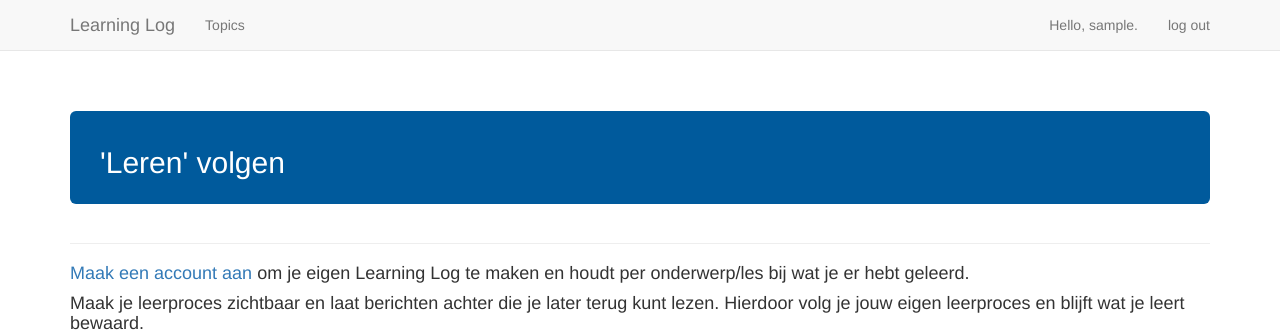
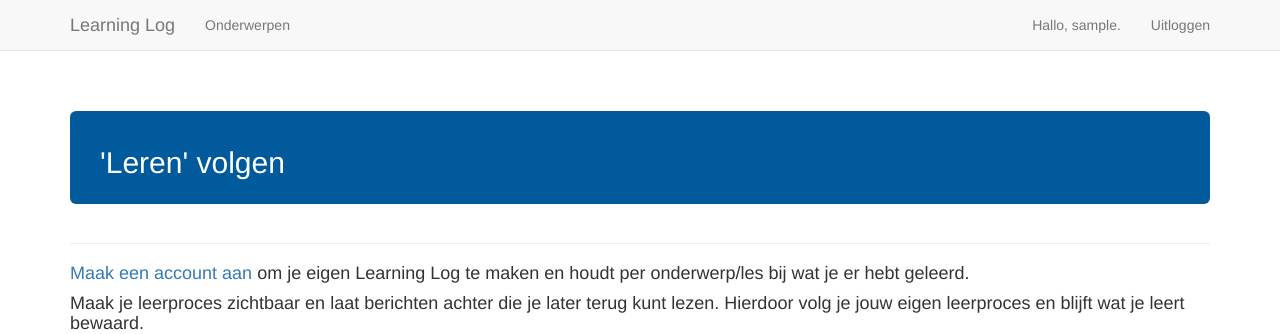
Before and after one commit to svdr555/learning_log, a Django app: page / in a window 1280 px wide. Shown: the top 334 px of the page. Run offline with Django 5.2, Linux system fonts and the light colour scheme; the visitor is signed in with stand-in values (Sample User, id 1); some libraries are stand-ins or nearby versions.

Commit message:
Naar Nederlands aangepast

```diff
--- a/learning_logs/templates/learning_logs/base.html
+++ b/learning_logs/templates/learning_logs/base.html
@@ -36,19 +36,19 @@
 
         <div id="navbar" class="navbar-collapse collapse">
           <ul class="nav navbar-nav">
-            <li><a href="{% url 'learning_logs:topics' %}">Topics</a></li>
+            <li><a href="{% url 'learning_logs:topics' %}">Onderwerpen</a></li>
           </ul>
 
           <ul class="nav navbar-nav navbar-right">
             {% if user.is_authenticated %}
-              <li><a>Hello, {{ user.username }}.</a></li>
+              <li><a>Hallo, {{ user.username }}.</a></li>
               <li>
                 <form action="{% url 'users:logout' %}" method="post"
                       style="margin: 0;">
                 {% csrf_token %}
                 <button type="submit"
                       style="background: none; border: none; padding: 15px; color: #777;">
-                    log out
+                    Uitloggen
                   </button>
                 </form>
               </li>
```
